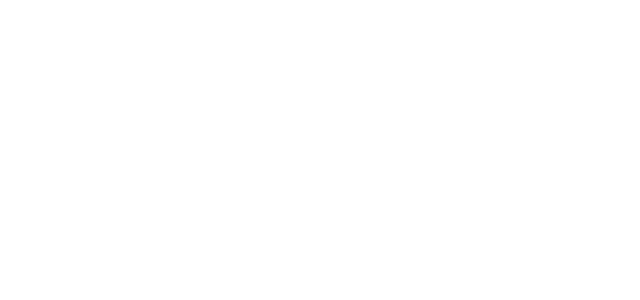
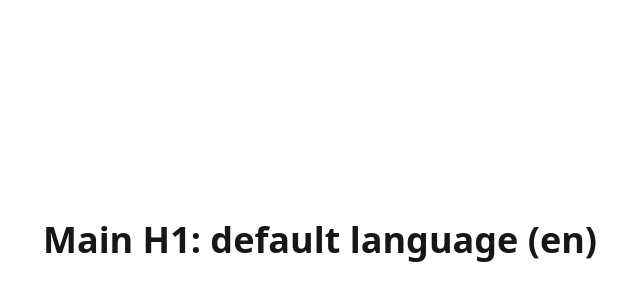
Before and after one commit to MinyoungSeol/my-next-app, a Next.js app: page / in a window 1280 px wide. Shown: the part 160-460 px from the top of the page, without its empty margins (320-960 px from the left). Built offline with nearby package versions, Linux system fonts and the light colour scheme.

Commit message:
refactor: remove dark mode support temporarily
- Changed main H1 text temporarily

```diff
--- a/src/app/(route)/layout.tsx
+++ b/src/app/(route)/layout.tsx
@@ -1,8 +1,11 @@
 import type { Metadata } from "next";
 
+//styles
 import "@/styles/globals.css";
 
+//fonts
 import { pretendard } from "fonts";
+
 // import { LangProvider } from '@/context/LangContext';
 
 export const metadata: Metadata = {
--- a/src/app/(route)/page.tsx
+++ b/src/app/(route)/page.tsx
@@ -4,8 +4,8 @@
   return (
     <div className="font-sans grid grid-rows-[20px_1fr_20px] items-center justify-items-center min-h-screen p-8 pb-20 gap-16 sm:p-20">
       <main className="flex flex-col gap-[32px] row-start-2 items-center sm:items-start">
-        <h1 className="text-4xl font-bold text-white">
-          Hello, Next.js + TypeScript + Tailwind!
+        <h1 className="text-4xl font-bold">
+          Main H1: default language (en)
         </h1>
       </main>
     </div>
--- a/src/app/_styles/globals.css
+++ b/src/app/_styles/globals.css
@@ -9,13 +9,6 @@
 @theme inline {
   --color-background: var(--background);
   --color-foreground: var(--foreground);
-}
-
-@media (prefers-color-scheme: dark) {
-  :root {
-    --background: #0a0a0a;
-    --foreground: #ededed;
-  }
 }
 
 body {
```
